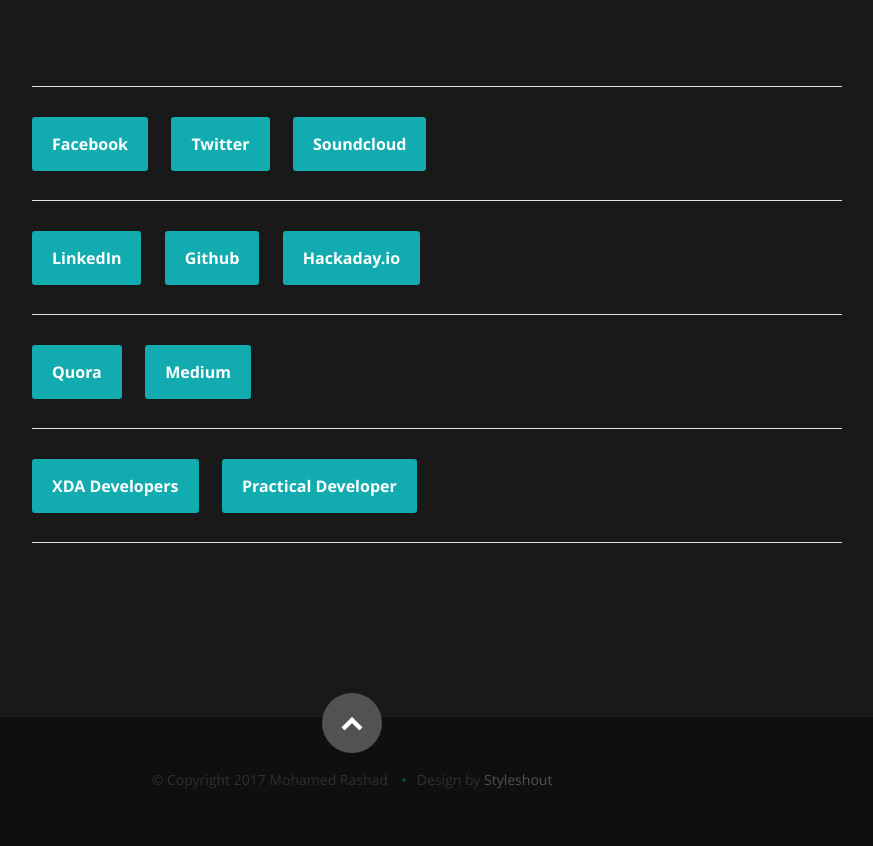
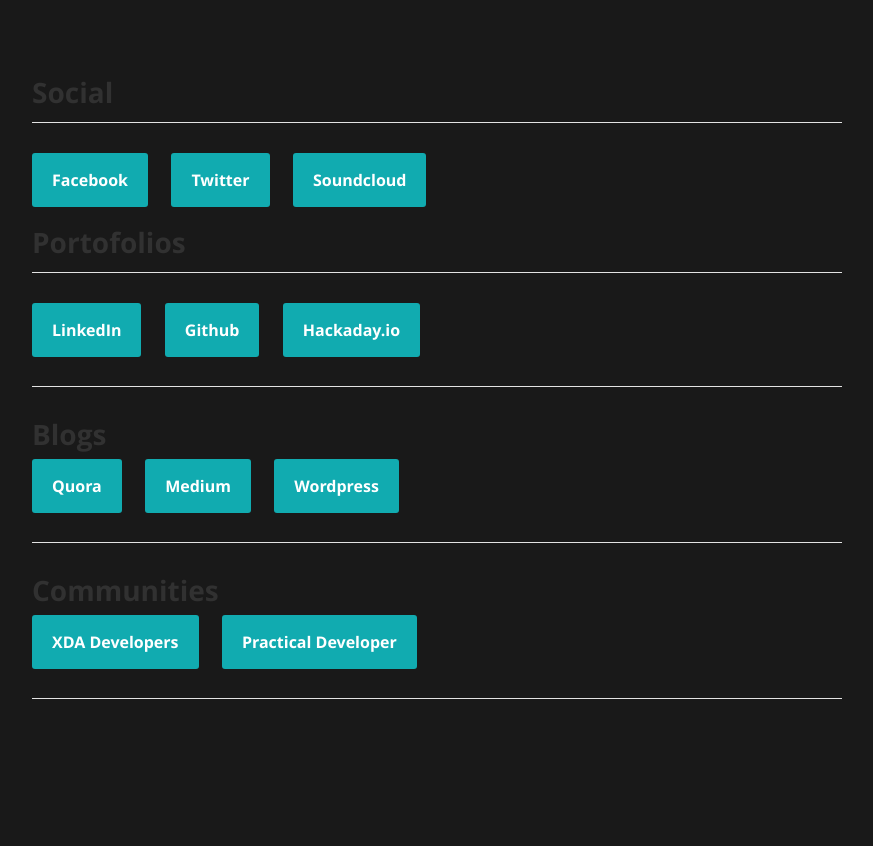
Before and after one commit to MohammedRashad/MohammedRashad.github.io, a plain HTML site: page index.html in a window 1280 px wide. Shown: the part 5593-6439 px from the top of the page, without its empty margins (288-1161 px from the left). Drawn offline with nearby package versions, Linux system fonts and the light colour scheme.

Commit message:
Update index.html

```diff
--- a/index.html
+++ b/index.html
@@ -665,18 +665,26 @@
                    </p>
  <br/><br/>
 
+		    <h2> Social</h2>
 <hr/>
 <a target="_blank_"href="https://www.facebook.com/rashaddism"><button>Facebook</button></a>&nbsp;&nbsp;&nbsp;&nbsp;&nbsp;
 <a target="_blank_"href="https://www.twitter.com/rashaddism"><button>Twitter</button></a>&nbsp;&nbsp;&nbsp;&nbsp;&nbsp;
 <a target="_blank_"href="https://soundcloud.com/mohamed-rashad-25"><button>Soundcloud</button></a>&nbsp;&nbsp;&nbsp;&nbsp;&nbsp;
+
+		    		    <h2> Portofolios</h2>
 <hr/>
 <a target="_blank_"href="https://www.linkedin.com/in/rashaddism"><button>LinkedIn</button></a>&nbsp;&nbsp;&nbsp;&nbsp;&nbsp;
 <a target="_blank_"href="https://www.github.com/MohammedRashad"><button>Github</button></a>&nbsp;&nbsp;&nbsp;&nbsp;&nbsp;
 <a target="_blank_"href="https://hackaday.io/rashaddism"><button>Hackaday.io</button></a>&nbsp;&nbsp;&nbsp;&nbsp;&nbsp;
 <hr/>
+		    		    		    <h2> Blogs</h2>
+
 <a target="_blank_"href="https://www.quora.com/profile/Mohamed-Rashad-15"><button>Quora</button></a>&nbsp;&nbsp;&nbsp;&nbsp;&nbsp;
 <a target="_blank_"href="https://medium.com/@rashaddism"><button>Medium</button></a>&nbsp;&nbsp;&nbsp;&nbsp;&nbsp;
+<a target="_blank_"href="https:/rashaddism.wordpress.com"><button>Wordpress</button></a>&nbsp;&nbsp;&nbsp;&nbsp;&nbsp;
 <hr/>
+		    		    		    <h2> Communities</h2>
+
 <a target="_blank_"href="https://forum.xda-developers.com/member.php?u=4954352"><button>XDA Developers</button></a>&nbsp;&nbsp;&nbsp;&nbsp;&nbsp;
 <a target="_blank_"href="https://dev.to/rashaddism"><button>Practical Developer</button></a>&nbsp;&nbsp;&nbsp;&nbsp;&nbsp;
 <hr/>
```
